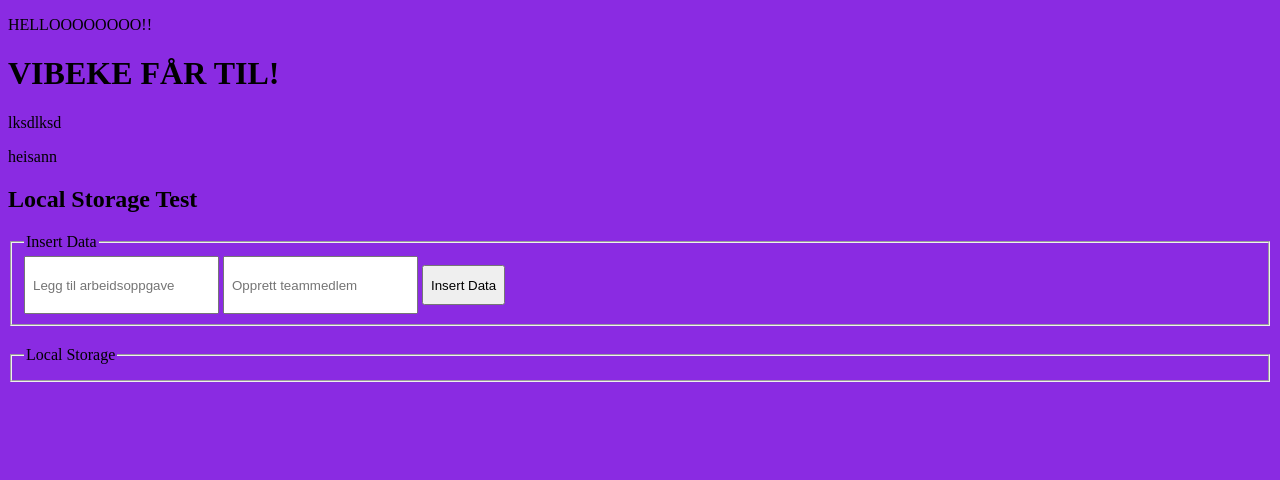
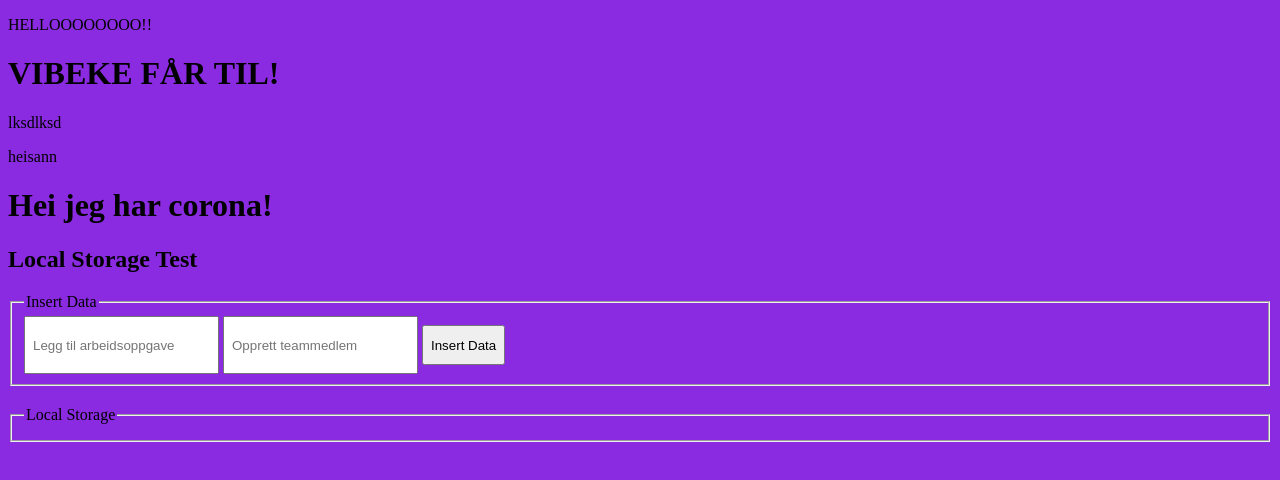
Before and after one commit to Westerdals/pro104-assignment-Heltkake, a plain HTML site: page index.html in a window 1280 px wide. Drawn offline with Linux system fonts and the light colour scheme.

Commit message:
Dette er Renate speaking

```diff
--- a/index.html
+++ b/index.html
@@ -34,6 +34,8 @@
 
     <p>heisann</p>
 
+    <h1>Hei jeg har corona!</h1>
+
 
 
       <h2 id="title">Local Storage Test</h2>
```
